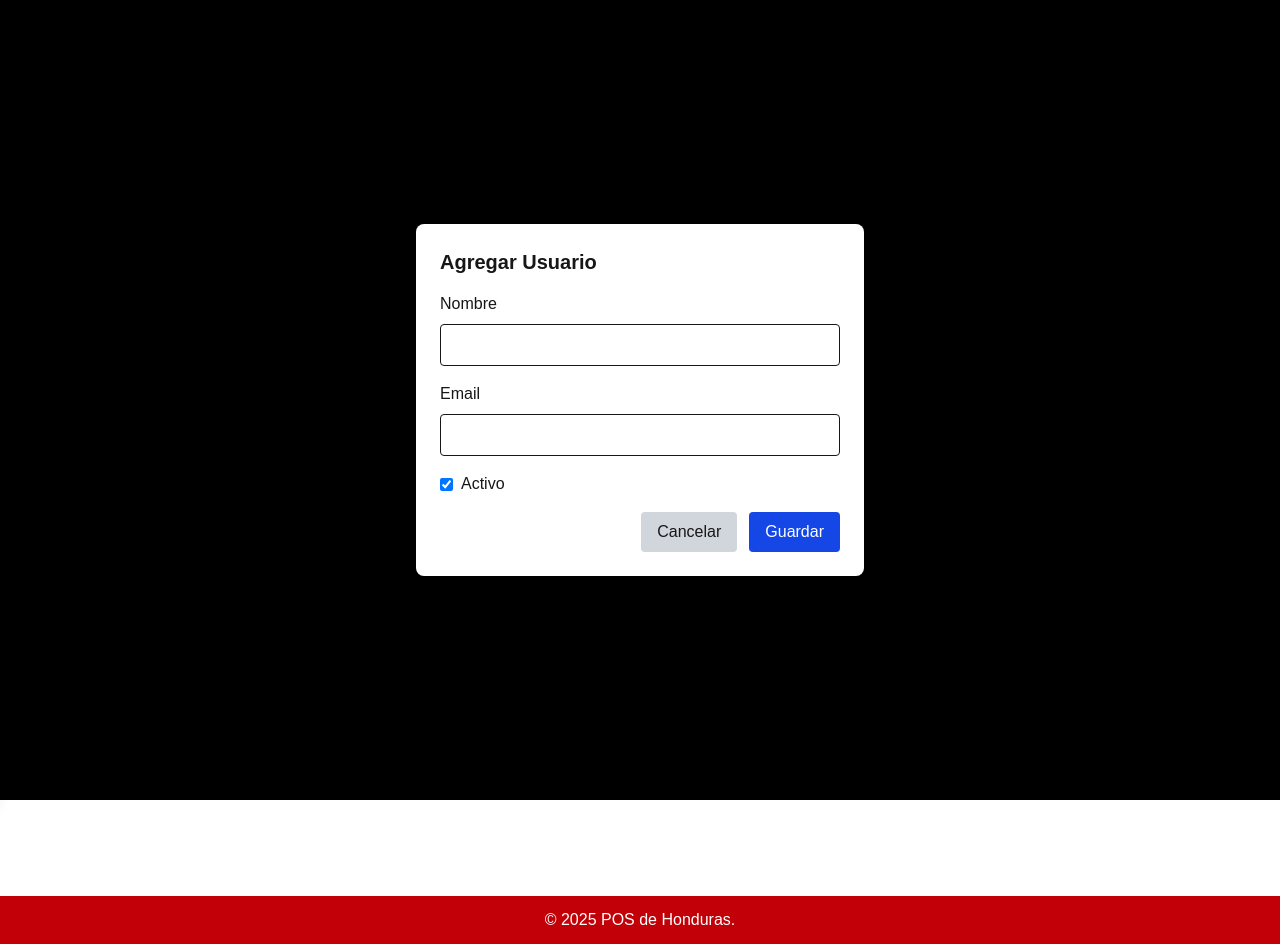
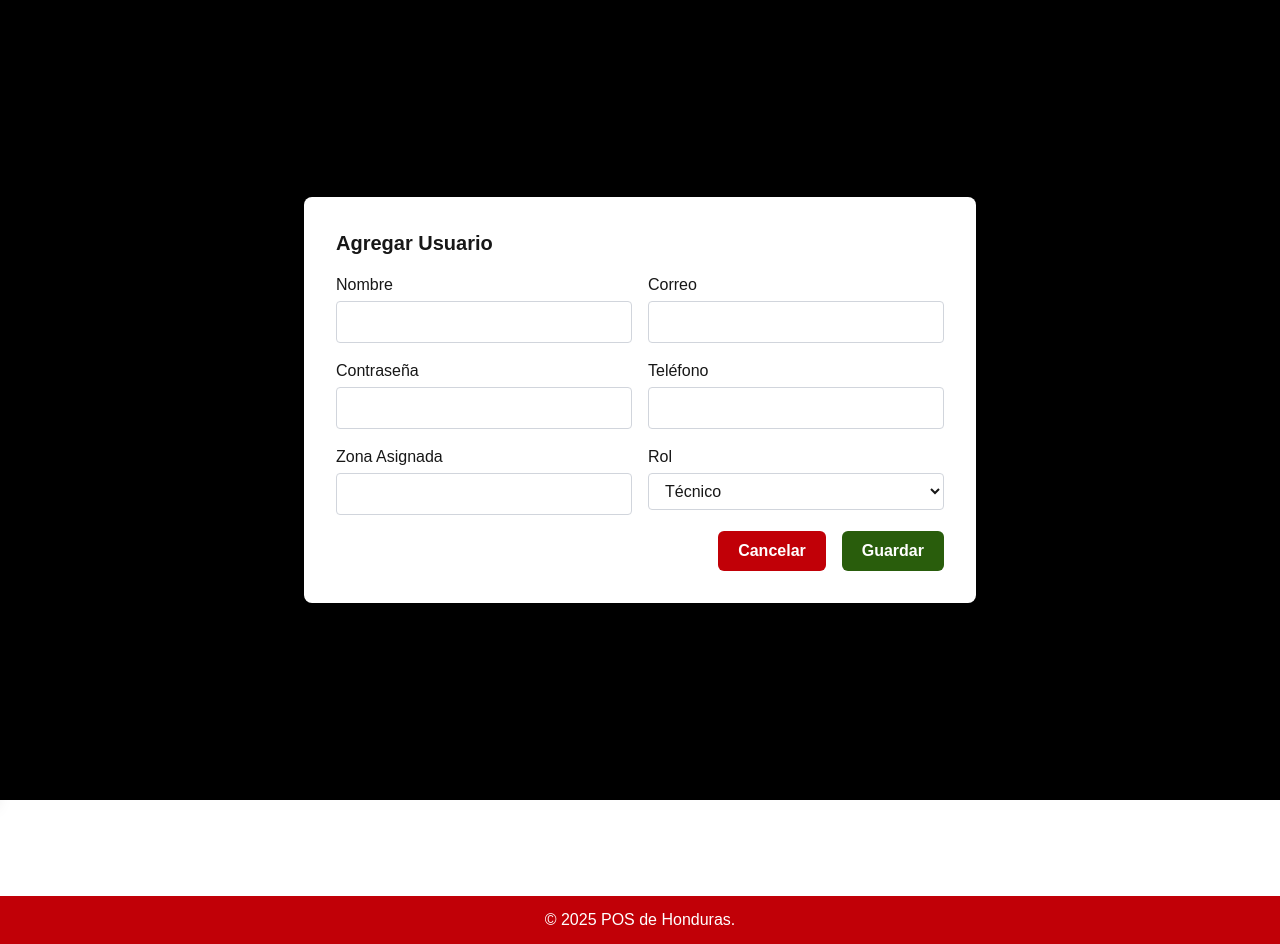
Before and after one commit to heibybarahonaf/sistema-bitacoras, a Next.js app: page /usuarios in a window 1280 px wide. Both pictures are taken after a click on the button "Agregar Usuario". Built offline with nearby package versions, Linux system fonts and the light colour scheme.

Commit message:
UI de Usuarios con validaciones

```diff
--- a/app/usuarios/page.tsx
+++ b/app/usuarios/page.tsx
@@ -1,32 +1,25 @@
 "use client";
 
 import { useState, useEffect } from "react";
-import ModalUsuario from "@/components/ModalUsuario"; // Suponiendo que harás un modal similar al de clientes
+import ModalUsuario from "@/components/ModalUsuario"; // Asumo que tendrás un modal para agregar/editar usuarios
 
 export default function UsuariosPage() {
   const [usuarios, setUsuarios] = useState<any[]>([]);
   const [modalOpen, setModalOpen] = useState(false);
   const [usuarioActual, setUsuarioActual] = useState<any>(null);
 
-  // Función para cargar usuarios (por ahora, ejemplo vacío o datos de prueba)
+  // Fetch usuarios desde API (comentar mientras no haya API)
+  /*
   const fetchUsuarios = async () => {
-    // Aquí la llamada a la API (comentada por ahora)
-    /*
-    const res = await fetch("/api/usuarios");
-    const data = await res.json();
-    setUsuarios(data);
-    */
-
-    // Datos de prueba
-    setUsuarios([
-      { id: 1, nombre: "Juan Pérez", email: "juan@example.com", activo: true },
-      { id: 2, nombre: "Ana Gómez", email: "ana@example.com", activo: false },
-    ]);
+  const res = await fetch("/api/usuarios");
+  const data = await res.json();
+  setUsuarios(data);
   };
 
   useEffect(() => {
     fetchUsuarios();
   }, []);
+  */
 
   const handleModalClose = () => {
     setModalOpen(false);
@@ -34,16 +27,55 @@ export default function UsuariosPage() {
   };
 
   const handleSave = () => {
-    fetchUsuarios();
+    // Refrescar lista luego de guardar
+    // fetchUsuarios();
   };
 
-  const handleDelete = (id: number) => {
-    if (!confirm("¿Estás seguro que deseas eliminar este usuario?")) return;
-    // Aquí iría la lógica para eliminar por API cuando esté lista
-    alert(`Eliminar usuario con id: ${id} (simulado)`);
-    // Luego recargar lista
-    fetchUsuarios();
+  const handleDelete = async (id: number) => {
+    const confirmDelete = confirm("¿Estás seguro que deseas eliminar este usuario?");
+    if (!confirmDelete) return;
+
+    try {
+      /*
+      const res = await fetch(`/api/usuarios/${id}`, {
+        method: "DELETE",
+      });
+
+      if (!res.ok) {
+        const error = await res.json();
+        throw new Error(error.message || "Error al eliminar");
+      }
+
+      fetchUsuarios();
+      */
+    } catch (error: any) {
+      alert(`Error al eliminar el usuario: ${error.message}`);
+    }
   };
+
+  // Datos de prueba para mostrar la tabla antes de conectar con API
+  const datosPrueba = [
+    {
+      id: 1,
+      nombre: "Heiby Barahona",
+      correo: "heiby@mail.com",
+      rol: "admin",
+      activo: true,
+      zona_asignada: "Zona Norte",
+      fecha_ingreso: "2025-06-04T10:30:00",
+      telefono: "98765432",
+    },
+    {
+      id: 2,
+      nombre: "Jorge Canales",
+      correo: "jorge@mail.com",
+      rol: "tecnico",
+      activo: false,
+      zona_asignada: "Zona Sur",
+      fecha_ingreso: "2025-06-04T08:15:00",
+      telefono: "91234567",
+    },
+  ];
 
   return (
     <div className="p-6 bg-white min-h-screen">
@@ -53,7 +85,7 @@ export default function UsuariosPage() {
 
       <button
         onClick={() => setModalOpen(true)}
-        className="mb-6 bg-blue-700 text-white px-5 py-3 rounded-md hover:bg-blue-800 transition-colors duration-300 font-semibold shadow"
+        className="mb-6 bg-[#295d0c] text-white px-5 py-3 rounded-md hover:bg-[#23480a] transition-colors duration-300 font-semibold shadow"
       >
         Agregar Usuario
       </button>
@@ -63,16 +95,26 @@ export default function UsuariosPage() {
           <thead className="bg-gray-100">
             <tr>
               <th className="text-left px-4 py-3 font-medium border-b border-gray-300">Nombre</th>
-              <th className="text-left px-4 py-3 font-medium border-b border-gray-300">Email</th>
+              <th className="text-left px-4 py-3 font-medium border-b border-gray-300">Correo</th>
+              <th className="text-left px-4 py-3 font-medium border-b border-gray-300">Rol</th>
+              <th className="text-left px-4 py-3 font-medium border-b border-gray-300">Zona Asignada</th>
+              <th className="text-left px-4 py-3 font-medium border-b border-gray-300">Teléfono</th>
+              <th className="text-left px-4 py-3 font-medium border-b border-gray-300">Fecha Ingreso</th>
               <th className="text-center px-4 py-3 font-medium border-b border-gray-300">Activo</th>
               <th className="text-center px-4 py-3 font-medium border-b border-gray-300">Acciones</th>
             </tr>
           </thead>
           <tbody>
-            {usuarios.map((usuario) => (
+            {(usuarios.length ? usuarios : datosPrueba).map((usuario) => (
               <tr key={usuario.id} className="hover:bg-gray-50 transition-colors duration-200">
                 <td className="px-4 py-3 border-b border-gray-200">{usuario.nombre}</td>
-                <td className="px-4 py-3 border-b border-gray-200">{usuario.email}</td>
+                <td className="px-4 py-3 border-b border-gray-200">{usuario.correo}</td>
+                <td className="px-4 py-3 border-b border-gray-200">{usuario.rol}</td>
+                <td className="px-4 py-3 border-b border-gray-200">{usuario.zona_asignada || "-"}</td>
+                <td className="px-4 py-3 border-b border-gray-200">{usuario.telefono || "-"}</td>
+                <td className="px-4 py-3 border-b border-gray-200">
+                  {new Date(usuario.fecha_ingreso).toLocaleDateString()}
+                </td>
                 <td className="px-4 py-3 border-b border-gray-200 text-center">
                   {usuario.activo ? (
                     <span className="text-green-600 font-semibold">Sí</span>
@@ -80,19 +122,19 @@ export default function UsuariosPage() {
                     <span className="text-red-600 font-semibold">No</span>
                   )}
                 </td>
-                <td className="px-4 py-3 border-b border-gray-200 text-center">
+                <td className="px-4 py-3 border-b border-gray-200 text-center space-x-2">
                   <button
                     onClick={() => {
                       setUsuarioActual(usuario);
                       setModalOpen(true);
                     }}
-                    className="px-3 py-1 bg-blue-600 text-white rounded-md hover:bg-blue-700 transition-colors duration-200 text-sm font-medium mr-2"
+                    className="px-3 py-1 bg-[#2e3763] text-white rounded-md hover:bg-[#252a50] transition-colors duration-200 text-sm font-medium"
                   >
                     Editar
                   </button>
                   <button
                     onClick={() => handleDelete(usuario.id)}
-                    className="px-3 py-1 bg-red-600 text-white rounded-md hover:bg-red-700 transition-colors duration-200 text-sm font-medium"
+                    className="px-3 py-1 bg-[#4d152c] text-white rounded-md hover:bg-[#3e1024] transition-colors duration-200 text-sm font-medium"
                   >
                     Eliminar
                   </button>
--- a/components/ModalUsuario.tsx
+++ b/components/ModalUsuario.tsx
@@ -1,59 +1,47 @@
 "use client";
 
-import { useState, useEffect } from "react";
+import { useForm } from "react-hook-form";
+import { useEffect } from "react";
 
 interface ModalUsuarioProps {
   isOpen: boolean;
   onClose: () => void;
   onSave: () => void;
-  usuarioActual: any; // Puedes tipar mejor si quieres
+  usuarioActual: any;
 }
 
-export default function ModalUsuario({ isOpen, onClose, onSave, usuarioActual }: ModalUsuarioProps) {
-  const [nombre, setNombre] = useState("");
-  const [email, setEmail] = useState("");
-  const [activo, setActivo] = useState(true);
+export default function ModalUsuario({
+  isOpen,
+  onClose,
+  onSave,
+  usuarioActual,
+}: ModalUsuarioProps) {
+  const {
+    register,
+    handleSubmit,
+    reset,
+    formState: { errors },
+  } = useForm();
 
   useEffect(() => {
     if (usuarioActual) {
-      setNombre(usuarioActual.nombre || "");
-      setEmail(usuarioActual.email || "");
-      setActivo(usuarioActual.activo ?? true);
+      reset({
+        nombre: usuarioActual.nombre,
+        correo: usuarioActual.correo,
+        password: "", // dejar vacío por seguridad
+        rol: usuarioActual.rol,
+        zona_asignada: usuarioActual.zona_asignada,
+        telefono: usuarioActual.telefono,
+        activo: usuarioActual.activo,
+      });
     } else {
-      setNombre("");
-      setEmail("");
-      setActivo(true);
+      reset();
     }
-  }, [usuarioActual]);
+  }, [usuarioActual, reset]);
 
-  const handleSubmit = async (e: React.FormEvent) => {
-    e.preventDefault();
-
-    if (!nombre.trim() || !email.trim()) {
-      alert("Por favor completa nombre y email.");
-      return;
-    }
-
-    // Aquí iría la llamada a la API para crear o actualizar usuario (comentado)
-    /*
-    const method = usuarioActual ? "PUT" : "POST";
-    const url = usuarioActual ? `/api/usuarios/${usuarioActual.id}` : "/api/usuarios";
-    const res = await fetch(url, {
-      method,
-      headers: { "Content-Type": "application/json" },
-      body: JSON.stringify({ nombre, email, activo }),
-    });
-
-    if (!res.ok) {
-      const error = await res.json();
-      alert(error.message || "Error al guardar usuario");
-      return;
-    }
-    */
-
-    // Simulamos guardado exitoso
-    alert(`Usuario ${usuarioActual ? "actualizado" : "creado"} con éxito (simulado)`);
-
+  const onSubmit = async (data: any) => {
+    // Esta parte se conecta a la API cuando esté lista
+    console.log("Datos del formulario:", data);
     onSave();
     onClose();
   };
@@ -61,50 +49,106 @@ export default function ModalUsuario({ isOpen, onClose, onSave, usuarioActual }:
   if (!isOpen) return null;
 
   return (
-    <div className="fixed inset-0 bg-black bg-opacity-50 flex justify-center items-center z-50">
-      <div className="bg-white rounded-lg p-6 w-full max-w-md shadow-lg">
-        <h2 className="text-xl font-semibold mb-4">{usuarioActual ? "Editar Usuario" : "Agregar Usuario"}</h2>
-        <form onSubmit={handleSubmit}>
-          <label className="block mb-2 font-medium">Nombre</label>
+    <div className="fixed inset-0 bg-black bg-opacity-50 z-50 flex items-center justify-center">
+      <div className="bg-white rounded-lg shadow-lg p-8 w-full max-w-2xl">
+        <h2 className="text-xl font-semibold mb-4">
+          {usuarioActual ? "Editar Usuario" : "Agregar Usuario"}
+        </h2>
+
+        <form onSubmit={handleSubmit(onSubmit)} className="grid grid-cols-2 gap-4">
+          <div>
+            <label className="block font-medium">Nombre</label>
             <input
               type="text"
-            value={nombre}
-            onChange={(e) => setNombre(e.target.value)}
-            className="w-full px-3 py-2 mb-4 border rounded focus:outline-none focus:ring-2 focus:ring-blue-600"
-            required
+              {...register("nombre", { required: "Nombre requerido" })}
+              className="w-full border border-gray-300 rounded px-3 py-2 mt-1"
             />
+            {errors.nombre && <p className="text-red-600 text-sm">{"Ingrese nombre"}</p>}
+          </div>
 
-          <label className="block mb-2 font-medium">Email</label>
+          <div>
+            <label className="block font-medium">Correo</label>
             <input
               type="email"
-            value={email}
-            onChange={(e) => setEmail(e.target.value)}
-            className="w-full px-3 py-2 mb-4 border rounded focus:outline-none focus:ring-2 focus:ring-blue-600"
-            required
+              {...register("correo", {
+                required: "Correo requerido",
+                pattern: {
+                  value: /^[^\s@]+@[^\s@]+\.[^\s@]+$/,
+                  message: "Correo inválido",
+                },
+              })}
+              className="w-full border border-gray-300 rounded px-3 py-2 mt-1"
             />
+            {errors.correo && <p className="text-red-600 text-sm">{"Ingrese correo"}</p>}
+          </div>
 
-          <label className="inline-flex items-center mb-4">
+          <div>
+            <label className="block font-medium">Contraseña</label>
             <input
-              type="checkbox"
-              checked={activo}
-              onChange={(e) => setActivo(e.target.checked)}
-              className="mr-2"
+              type="password"
+              {...register("password", { required: !usuarioActual && "Contraseña requerida" })}
+              className="w-full border border-gray-300 rounded px-3 py-2 mt-1"
             />
-            Activo
-          </label>
+            {errors.password && <p className="text-red-600 text-sm">{"Ingrese una contraseña"}</p>}
+          </div>
 
-          <div className="flex justify-end gap-3">
+          <div>
+            <label className="block font-medium">Teléfono</label>
+            <input
+              type="text"
+              {...register("telefono", {
+                pattern: {
+                  value: /^[0-9]{8,10}$/,
+                  message: "Teléfono inválido",
+                },
+              })}
+              className="w-full border border-gray-300 rounded px-3 py-2 mt-1"
+            />
+            {errors.telefono && <p className="text-red-600 text-sm">{"Ingrese un telefono válido"}</p>}
+          </div>
+
+          <div>
+            <label className="block font-medium">Zona Asignada</label>
+            <input
+              type="text"
+              {...register("zona_asignada")}
+              className="w-full border border-gray-300 rounded px-3 py-2 mt-1"
+            />
+          </div>
+
+          <div>
+            <label className="block font-medium">Rol</label>
+            <select
+              {...register("rol")}
+              className="w-full border border-gray-300 rounded px-3 py-2 mt-1"
+            >
+              <option value="tecnico">Técnico</option>
+              <option value="admin">Administrador</option>
+            </select>
+          </div>
+
+          {usuarioActual && (
+            <div>
+              <label className="block font-medium">Activo</label>
+              <select
+                {...register("activo")}
+                className="w-full border border-gray-300 rounded px-3 py-2 mt-1"
+              >
+                <option value="true">Sí</option>
+                <option value="false">No</option>
+              </select>
+            </div>
+          )}
+
+          <div className="col-span-2 flex justify-end space-x-4">
             <button
               type="button"
               onClick={onClose}
-              className="px-4 py-2 rounded bg-gray-300 hover:bg-gray-400 transition"
+              className="px-5 py-2 rounded-md bg-red-700 text-white font-semibold hover:bg-red-800 transition-colors duration-300"
             >
               Cancelar
             </button>
-            <button
-              type="submit"
-              className="px-4 py-2 rounded bg-blue-700 text-white hover:bg-blue-800 transition"
-            >
+            <button type="submit" className="px-5 py-2 rounded-md bg-[#295d0c] text-white font-semibold hover:bg-[#23480a] transition-colors duration-300">
               Guardar
             </button>
           </div>
```
Lines whose indentation alone changed are shown as unchanged.
